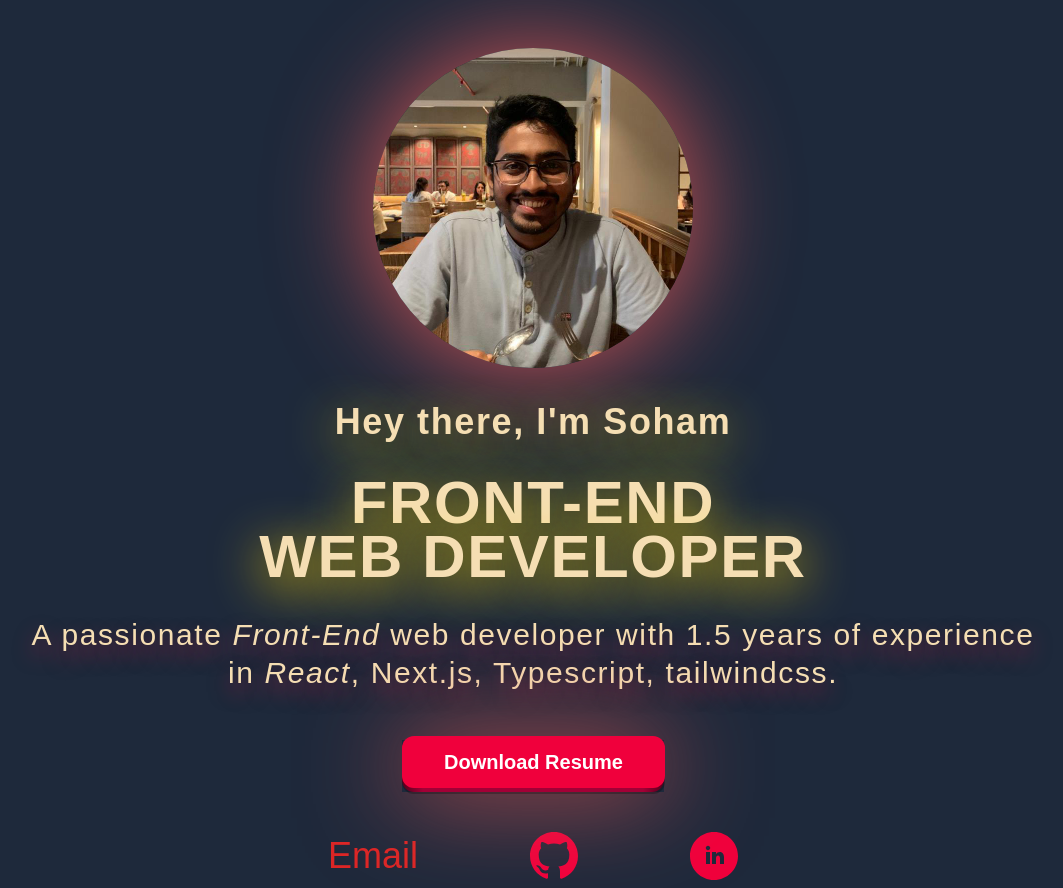
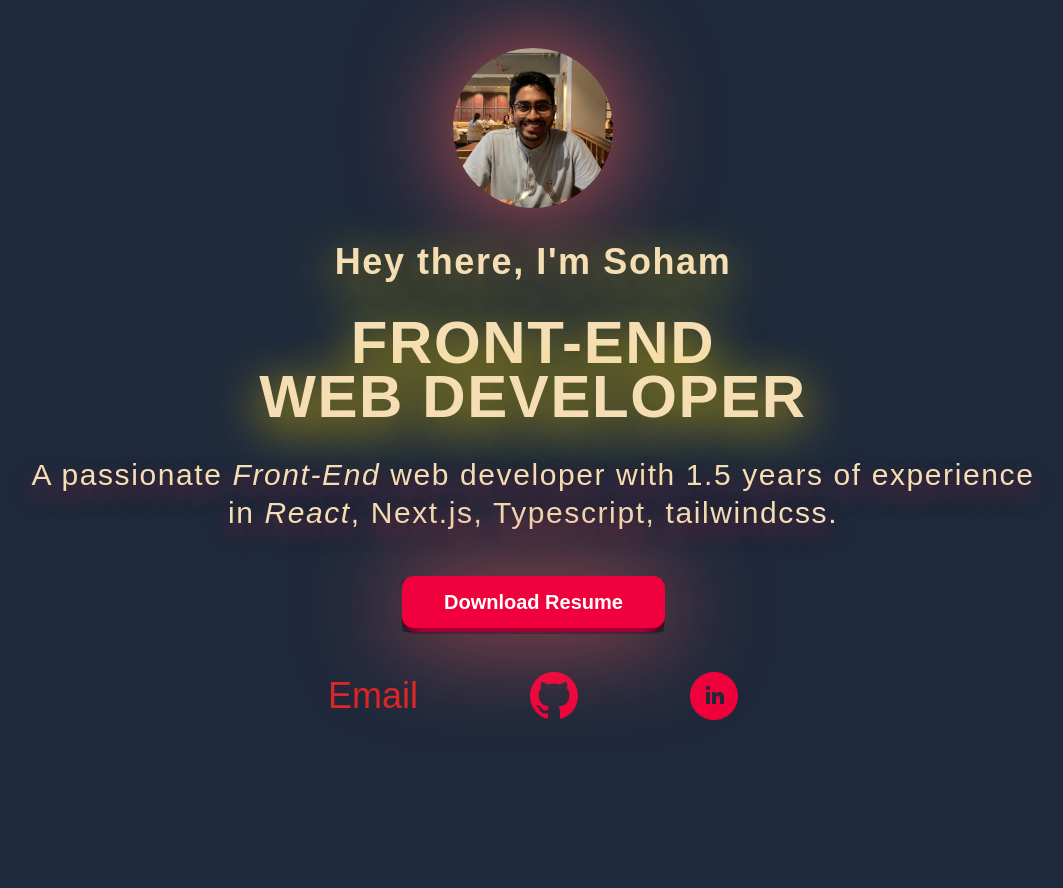
Before and after one commit to Sohamsdays/Portfolio, a website built with Vite: page index.html in a window 1280 px wide. Shown: the whole page, without its empty margins (107-1170 px from the left). After the commit the page ends 800 px from the top, so only its background shows below. Built offline with nearby package versions, Linux system fonts and the light colour scheme; a web font is replaced by a local one.

Commit message:
Updated the photo size

```diff
--- a/styles/components/hero.css
+++ b/styles/components/hero.css
@@ -6,7 +6,7 @@
   align-items: center;
   gap: 1rem;
   margin-top: 2rem;
-  text-shadow: 0 10px 50px #FFD700 ;
+  text-shadow: 0 10px 50px #ffd700;
   letter-spacing: 0.1rem;
 }
 
@@ -15,7 +15,7 @@
   border-radius: 50%;
   width: 10rem;
   height: 10rem;
-  box-shadow: 0 0px 100px #d75454 ;
+  box-shadow: 0 0px 100px #d75454;
 }
 
 .hero__subtitle {
@@ -29,7 +29,7 @@
   line-height: 0.9;
 }
 .hero__description {
-    text-shadow: 0 10px 20px rgba(225, 29, 72, 0.5);
+  text-shadow: 0 10px 20px rgba(225, 29, 72, 0.5);
   color: wheat;
   font-size: var(--size-sm);
 }
@@ -46,7 +46,7 @@
   } */
 
 .hero__btn {
-    /* border: 5px solid #000000; */
+  /* border: 5px solid #000000; */
 
   text-transform: capitalize;
   font-size: var(--size-xl);
@@ -54,8 +54,6 @@
   animation-duration: 5s;
   animation-iteration-count: infinite;
 }
-
-
 
 /* for xs media screen */
 
@@ -96,8 +94,8 @@
   .hero__image {
     display: inline;
     border-radius: 50%;
-    width: 20rem;
-    height: 20rem;
+    width: 10rem;
+    height: 10rem;
   }
 
   .hero__subtitle {
```
